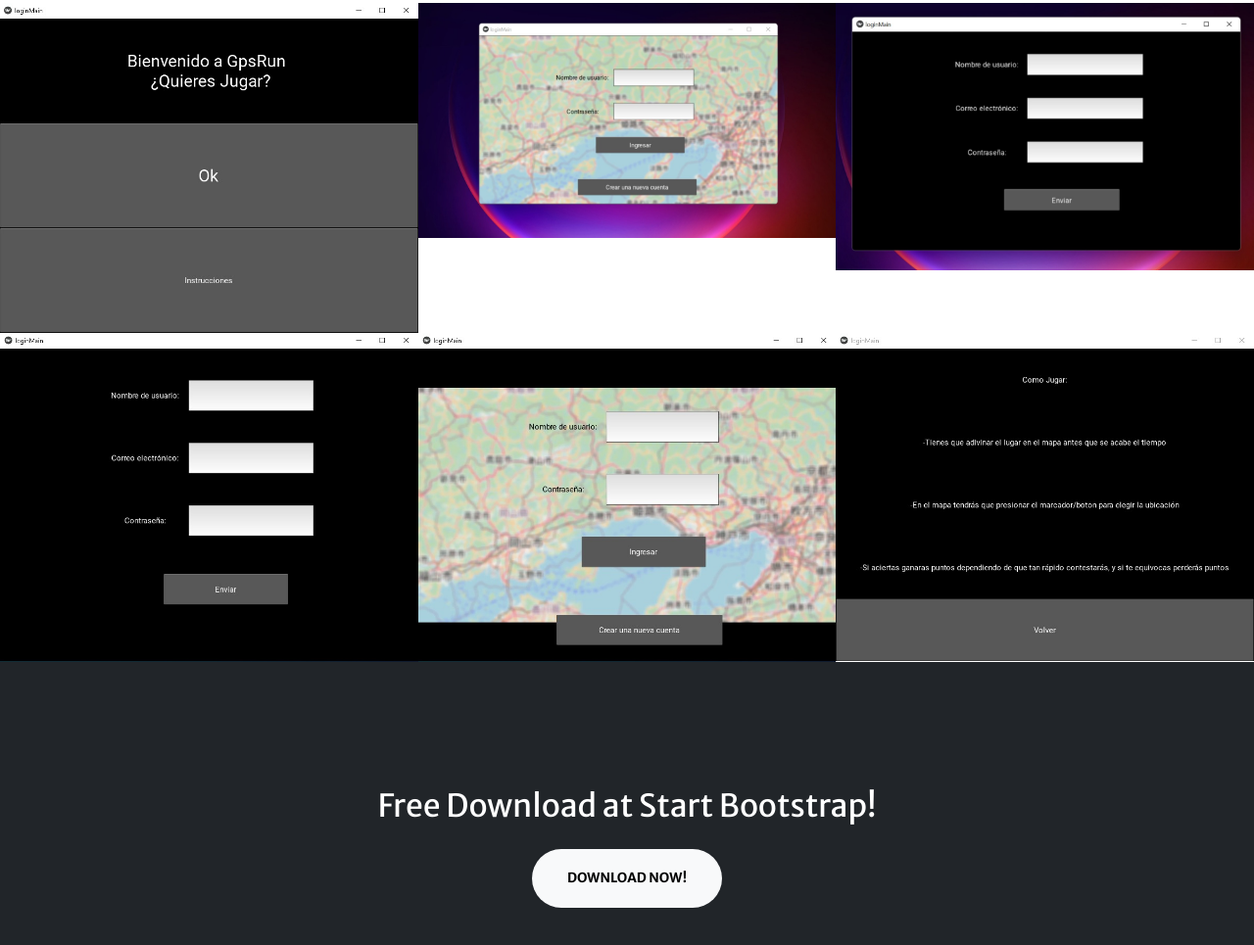
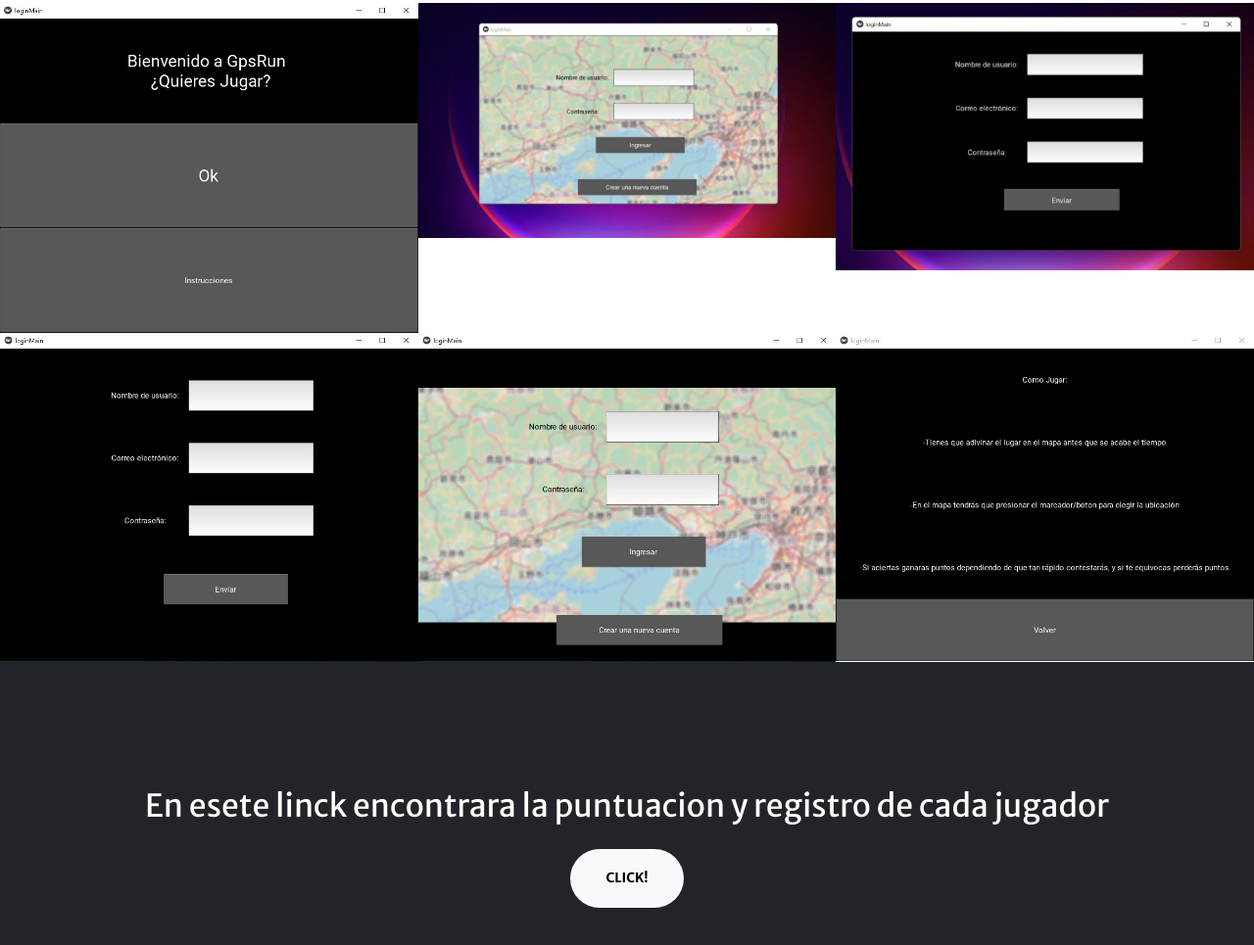
Before and after one commit to patricio2003/Proyecto-Gps-run, a plain HTML site: page index.html in a window 1280 px wide. Shown: the part 1989-2954 px from the top of the page at 98% size. Drawn offline with nearby package versions, Linux system fonts and the light colour scheme.

Commit message:
Update index.html

```diff
--- a/index.html
+++ b/index.html
@@ -163,8 +163,8 @@
         <!-- Call to action-->
         <section class="page-section bg-dark text-white">
             <div class="container px-4 px-lg-5 text-center">
-                <h2 class="mb-4">Free Download at Start Bootstrap!</h2>
-                <a class="btn btn-light btn-xl" href="https://startbootstrap.com/theme/creative/">Download Now!</a>
+                <h2 class="mb-4">En esete linck encontrara la puntuacion y registro de cada jugador</h2>
+                <a class="btn btn-light btn-xl" href="http://bruselas.ceisufro.cl:8000/">Click!</a>
             </div>
 
 </html>
```
